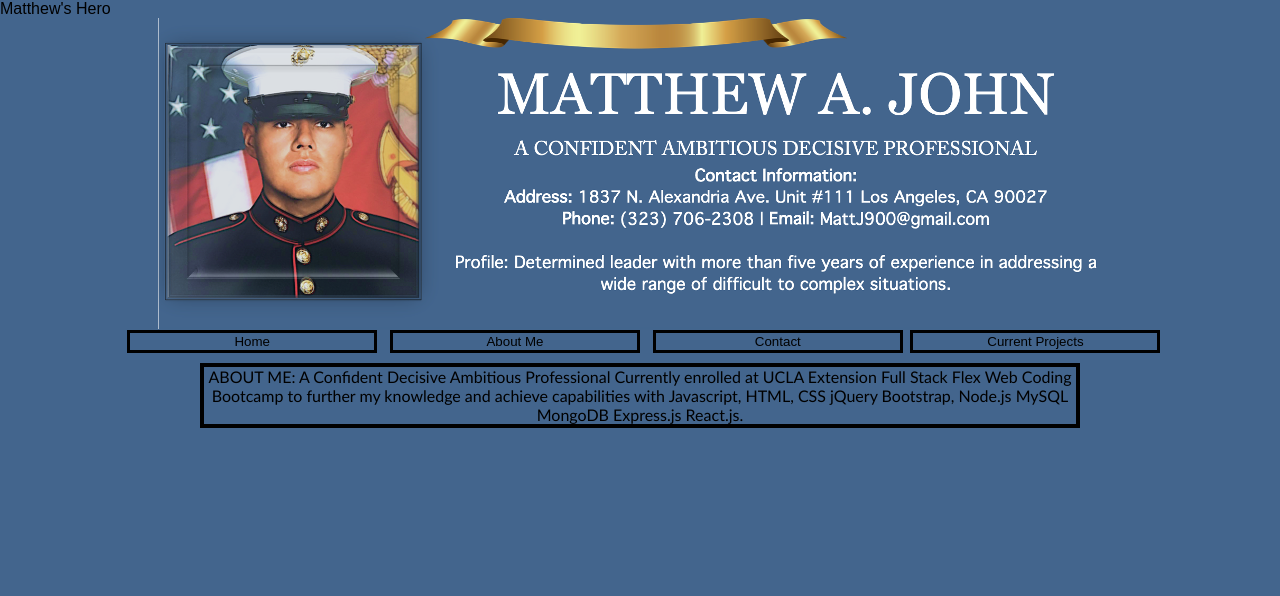
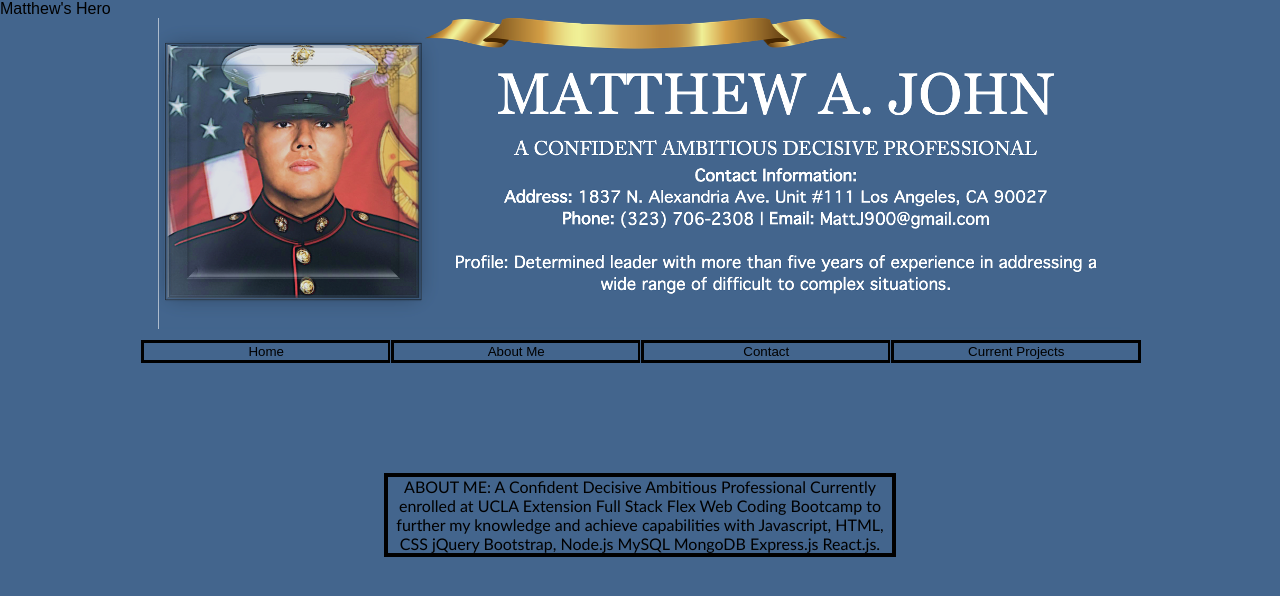
Before and after one commit to MattJ900/My-Portfolio, a plain HTML site: page index.html in a window 1280 px wide. Drawn offline with Linux system fonts and the light colour scheme; files that its build step writes are made by us from their sources.

Commit message:
COMON WORK

```diff
--- a/assets/style.css
+++ b/assets/style.css
@@ -9,14 +9,16 @@ body {
     margin: 0;
 }
 
+
 nav button {
     width: 250px;
-    margin: 0 .5%;
+    margin: 10px 0.5% 100px 0.5%;
     border: 3px solid;
     justify-content: center;
     padding: 1px;
 
 }
+
 
 .MAJ {
     justify-content: center;
@@ -24,11 +26,11 @@ nav button {
     align-items: center;
 }
 
-.Text {
+#Text {
     color:black;
     border: 4px solid black;
     text-align: center;
     font-family:Calibri;
-    margin: 10px 200px 10px 200px;
+    margin: 10px 30% 10px 30%;
 
 }
--- a/index.html
+++ b/index.html
@@ -14,14 +14,20 @@
     <img class="MAJ"src="images/Hero2.png" alt="Matthew's Hero "/>
   </div>
   <nav class="MAJ">
+    <a target="_blank" href="https://mattj900.github.io/My-Portfolio/">
     <button>Home</button>
-    <button>About Me</button>
+    </a>
+    <a href="#Text">
+      <button>About Me</button>
+    </a>
+    <a href="mailto:MattJ900@outlook.com">
     <button>Contact</button>
+    </a>
     <a target="_blank" href="https://mattj900.github.io/Code-Refactor/">
       <button>Current Projects</button>
     </a>
   </nav>
-  <section class="Text">
+  <section id="Text">
     <p>
       ABOUT ME:
       A Confident Decisive Ambitious Professional
```
Also changed, not shown: .index3.html (deleted).
